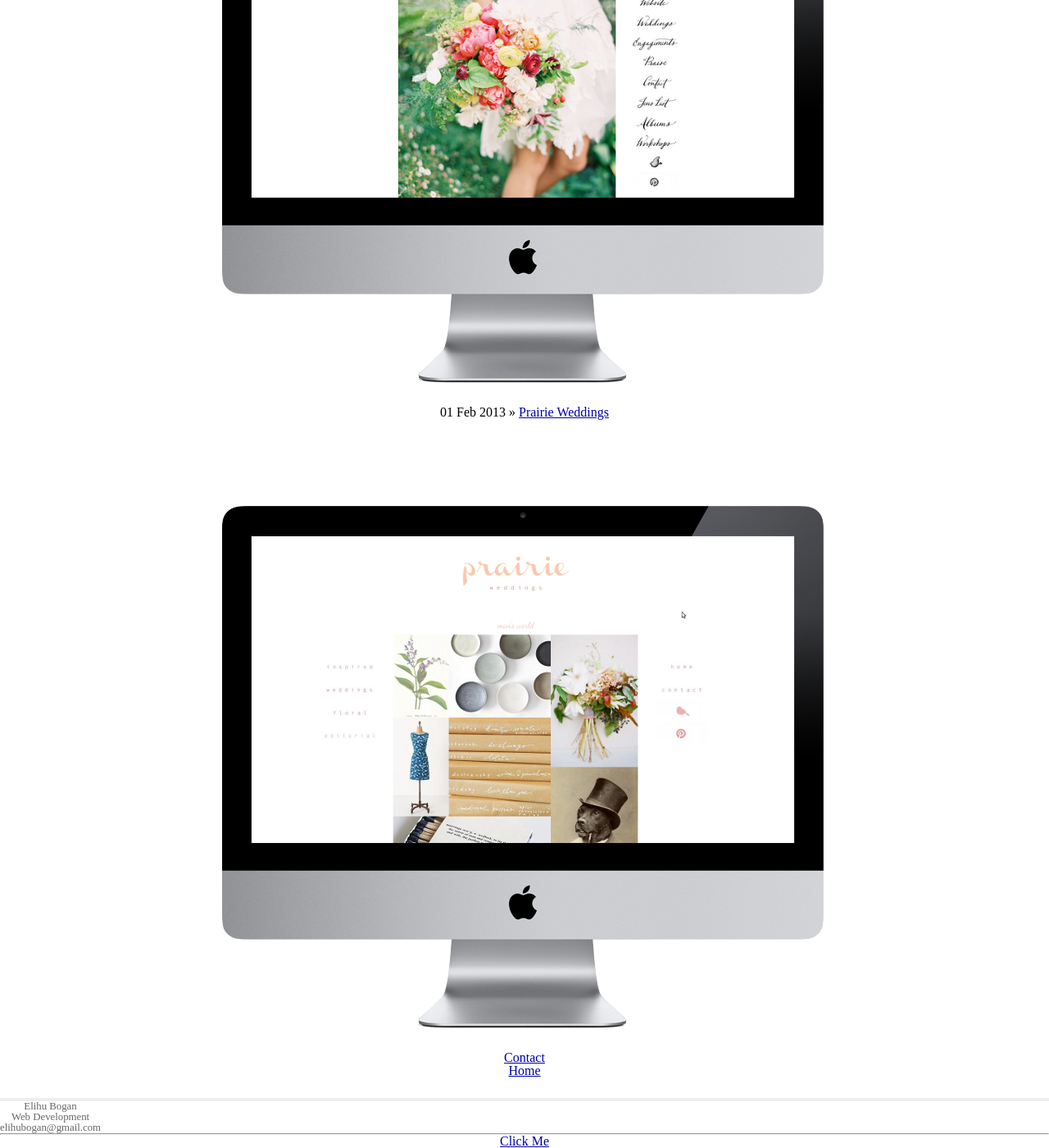
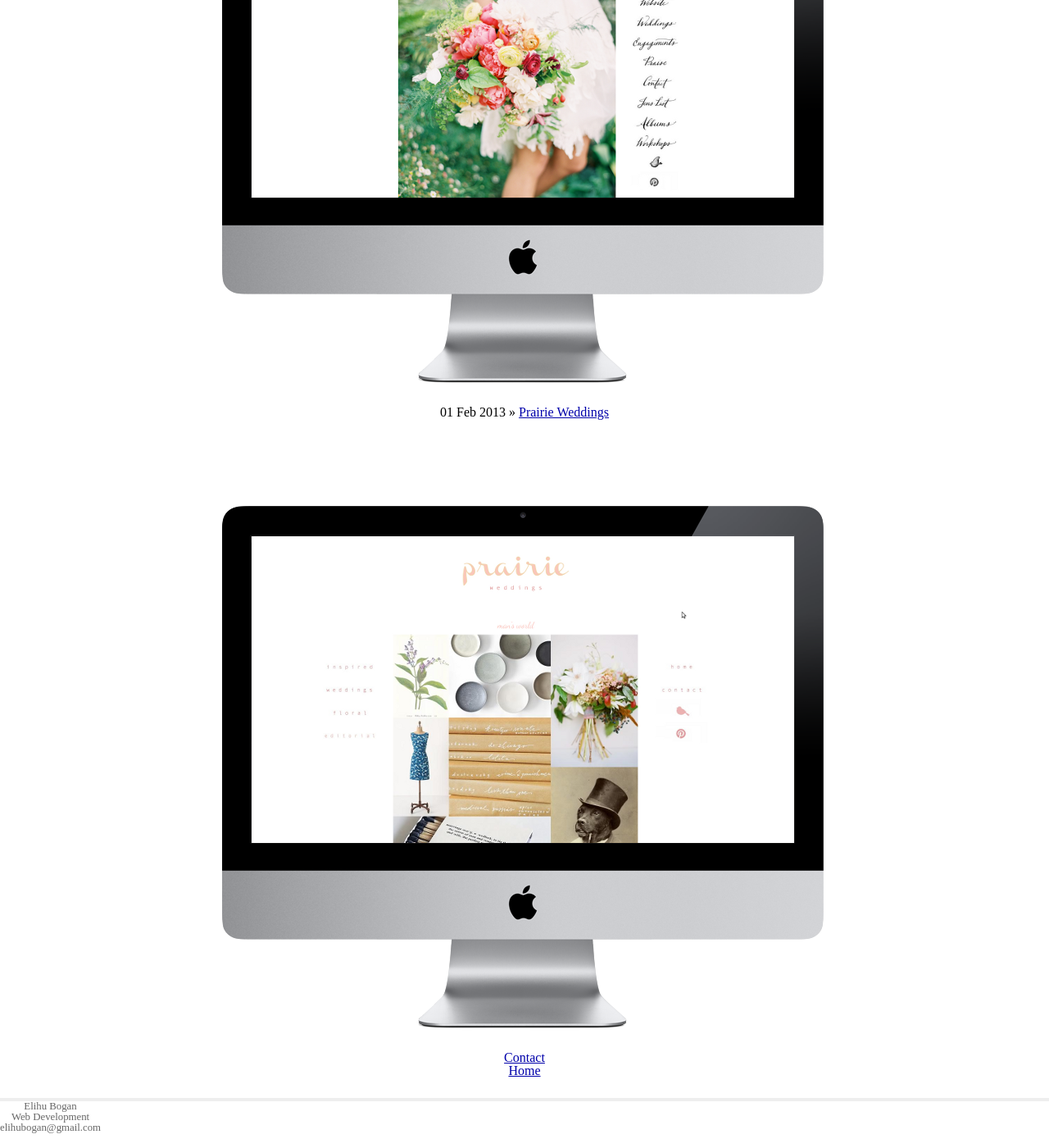
Before and after one commit to elihubogan/elihubogan.github.io, a Jekyll site: the page built from index.html, in a window 1280 px wide and 1400 px high, scrolled down 5471 px. Shown: the whole window at 82% size. Built offline with Jekyll 4.4.1, drawn with Linux system fonts in a browser that asks for light colours; nearby versions of some CDN libraries; Markdown is read by kramdown in place of the engine named in the settings.

Commit message:
modal in process, img width fix

```diff
--- a/_includes/foot.html
+++ b/_includes/foot.html
@@ -8,17 +8,5 @@
         </p>
     </div>
 </div>
-<hr />
-<a class="modalLink" href="#">Click Me
-
-<div class="overlay"></div>
-
-<div class="modal">
-
-<a href="#" class="closeBtn">Close Me</a>
-
-<!-- content here -->
-
-</div>
 </body>
 </html>
--- a/_includes/head.html
+++ b/_includes/head.html
@@ -5,22 +5,32 @@
         <meta http-equiv="X-UA-Compatible" content="IE=edge,chrome=1">
         <title>{{ page.title }}</title>
         <meta name="viewport" content="width=device-width">
-
         <!-- syntax highlighting CSS -->
         <link rel="stylesheet" href="/css/syntax.css">
-
         <!-- Custom CSS -->
         <link rel="stylesheet" href="/css/main.css">
         <link rel="stylesheet" href="/css/screen.css">
-
         <script src="//ajax.googleapis.com/ajax/libs/jquery/1.10.2/jquery.min.js"></script>
         <script src="/js/infinite-jekyll.js"></script>
         <script src="{{ site.url }}/js/custom.js" type="text/javascript" ></script>
         <script src="{{ site.url }}/js/jquery.modal.min.js" type="text/javascript" ></script>
-
     </head>
     <body>
 <header class="blog-header white">
     <a href="/"><img class="logo" src="{{ site.url }}/assets/logo.png"/></a>
     <p>Web Design & Print Media</p>
 </header>
+    <div class="overlay"></div>
+    <div class="modal">
+        <a href="#" class="closeBtn">Close Me</a>
+        <form action="http://getsimpleform.com/messages?form_api_token=3a3427bde9d73dcd1ce31afa6f350af8" method="post">
+        <!-- the redirect_to is optional, the form will redirect to the referrer on submission -->
+        <input type='hidden' name='redirect_to' value='' />
+        <!-- all your input fields here.... -->
+        <input type='text' name='name' placeholder='name' />
+        <input type='text' name='email'placeholder='email' />
+        <input type='text' name='website' placeholder='website' />
+        <textarea name='message' placeholder='message'></textarea>
+        <input type='submit' value='Test form' />
+        </form>
+    </div>
--- a/css/screen.css
+++ b/css/screen.css
@@ -23,30 +23,25 @@
   font-size: 100%;
   vertical-align: baseline;
 }
-
 /* line 22, ../../../../../Library/Ruby/Gems/1.8/gems/compass-0.12.2/frameworks/compass/stylesheets/compass/reset/_utilities.scss */
 html {
   line-height: 1;
 }
-
 /* line 24, ../../../../../Library/Ruby/Gems/1.8/gems/compass-0.12.2/frameworks/compass/stylesheets/compass/reset/_utilities.scss */
 ol, ul {
   list-style: none;
 }
-
 /* line 26, ../../../../../Library/Ruby/Gems/1.8/gems/compass-0.12.2/frameworks/compass/stylesheets/compass/reset/_utilities.scss */
 table {
   border-collapse: collapse;
   border-spacing: 0;
 }
-
 /* line 28, ../../../../../Library/Ruby/Gems/1.8/gems/compass-0.12.2/frameworks/compass/stylesheets/compass/reset/_utilities.scss */
 caption, th, td {
   text-align: left;
   font-weight: normal;
   vertical-align: middle;
 }
-
 /* line 30, ../../../../../Library/Ruby/Gems/1.8/gems/compass-0.12.2/frameworks/compass/stylesheets/compass/reset/_utilities.scss */
 q, blockquote {
   quotes: none;
@@ -56,40 +51,35 @@
   content: "";
   content: none;
 }
-
 /* line 32, ../../../../../Library/Ruby/Gems/1.8/gems/compass-0.12.2/frameworks/compass/stylesheets/compass/reset/_utilities.scss */
 a img {
   border: none;
+  max-width: 100%;
+  height: auto;
 }
-
 /* line 116, ../../../../../Library/Ruby/Gems/1.8/gems/compass-0.12.2/frameworks/compass/stylesheets/compass/reset/_utilities.scss */
 article, aside, details, figcaption, figure, footer, header, hgroup, menu, nav, section, summary {
   display: block;
 }
-
 /* line 17, ../_sass/screen.scss */
 .logo {
   max-width: 200px;
 }
-
 /* line 21, ../_sass/screen.scss */
 .odd {
   background-color: #fff;
   color: #495168;
 }
-
 /* line 25, ../_sass/screen.scss */
 .even {
   background-color: #d8ccb2;
   color: #d8ccb2;
 }
-
 /* line 29, ../_sass/screen.scss */
 .post {
   max-width: 700px;
   margin: 0 auto 80px;
 }
-
 /* line 33, ../_sass/screen.scss */
 .color {
   max-width: 100%;
@@ -98,3 +88,22 @@
   border-top: 1px solid #2a2344;
   border-bottom: 1px solid #2a2344;
 }
+.overlay{
+    width: 100%;
+    height: 100%;
+    position: fixed;
+    top: 0;
+    left: 0;
+    z-index: 1000;
+    display: none;
+}
+.modal{
+    display: none;
+    background:#fff;
+    padding:0 20px 20px;
+    overflow:auto;
+    z-index:1001;
+    position:absolute;
+    width: 500px;
+    min-height: 300px;
+}
--- a/index.html
+++ b/index.html
@@ -10,7 +10,7 @@
 <div id="home">
 <div class="post white">
 ABOUT
-I run a Santa Barbara-based boutique web development firm, specializing in brand development and design, development and deployment of creative websites. I work with creatives in many industries to help them build their busineses and promote their brand online. Check out <a href="/beliefs">our beliefs</a> then <a class="contact-link" href="#">get in touch</a> and see what we can do for you!
+I run a Santa Barbara-based boutique web development firm, specializing in brand development and design, development and deployment of creative websites. I work with creatives in many industries to help them build their busineses and promote their brand online. Check out <a href="/beliefs">our beliefs</a> then <a class="modalLink"href="#">get in touch</a> and see what we can do for you!
 </div>
 
 <h1>Blog Posts</h1>
--- /dev/null
+++ b/js/custom-ck.js
@@ -0,0 +1,4 @@
+/*$(document.links).filter(function() {
+    //return this.hostname != window.location.hostname;
+}).attr('target', '_blank');)))
+*/$(document).ready(function(){$(".modalLink").modal({trigger:".modalLink",olay:"div.overlay",modals:"div.modal",animationEffect:"fadeIn",animationSpeed:400,moveModalSpeed:"slow",background:"333",opacity:.8,openOnLoad:!1,docClose:!0,closeByEscape:!0,moveOnScroll:!0,resizeWindow:!0,video:"http://player.vimeo.com/video/9641036?color=eb5a3d",close:".closeBtn"})});
--- a/js/custom.js
+++ b/js/custom.js
@@ -1,3 +1,23 @@
-$(document.links).filter(function() {
+/*$(document.links).filter(function() {
     //return this.hostname != window.location.hostname;
 }).attr('target', '_blank');)))
+*/
+$(document).ready(function(){
+    $('.modalLink').modal({
+        trigger: '.modalLink',
+        olay:'div.overlay',
+        modals:'div.modal',
+        animationEffect: 'fadeIn', // slidedown
+        animationSpeed: 400,
+        moveModalSpeed: 'slow',
+        background: '333',
+        opacity: 0.8,
+        openOnLoad: false,
+        docClose: true,
+        closeByEscape: true,
+        moveOnScroll: true,
+        resizeWindow: true,
+        video:'http://player.vimeo.com/video/9641036?color=eb5a3d',
+        close:'.closeBtn'
+    });
+});
```
